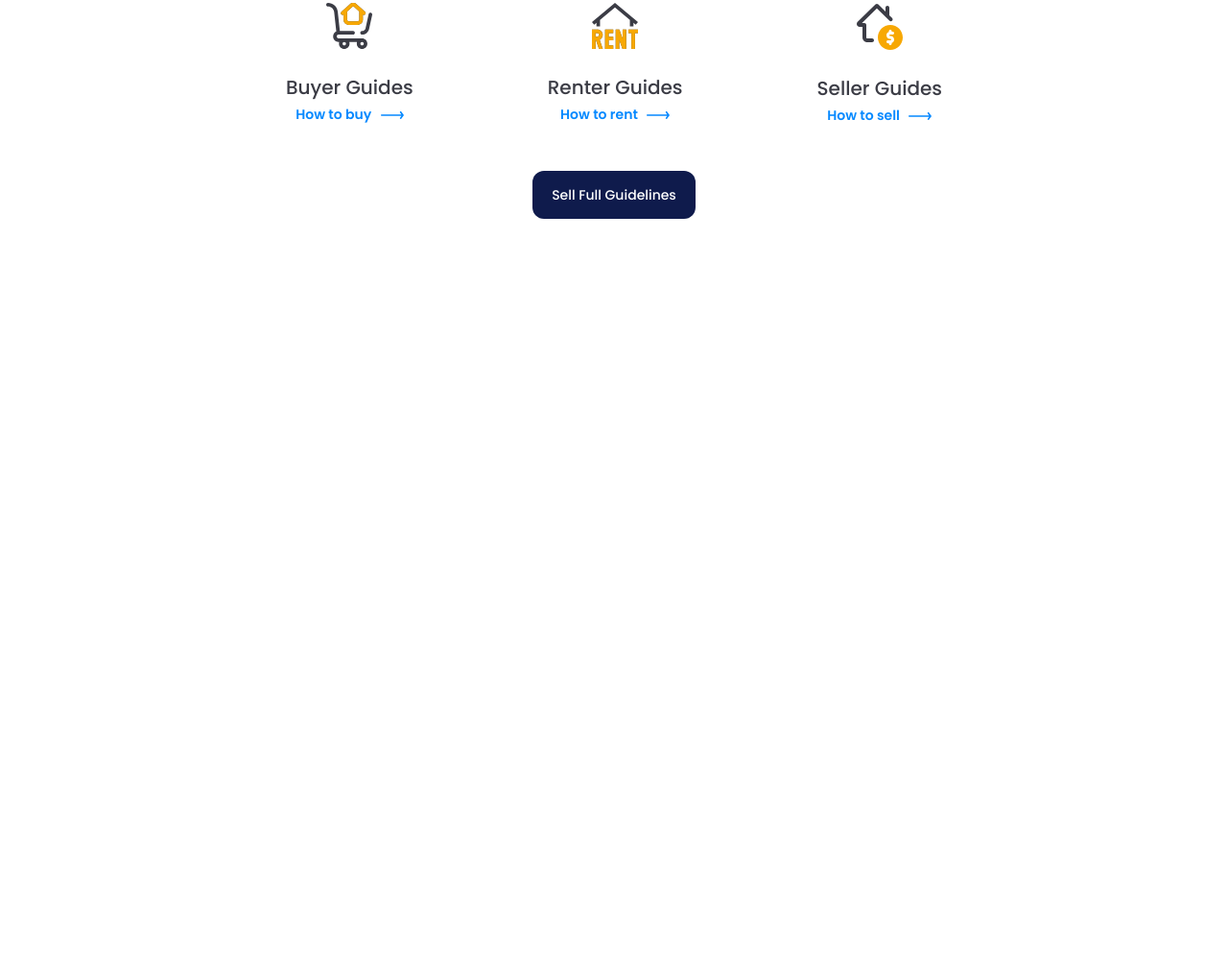
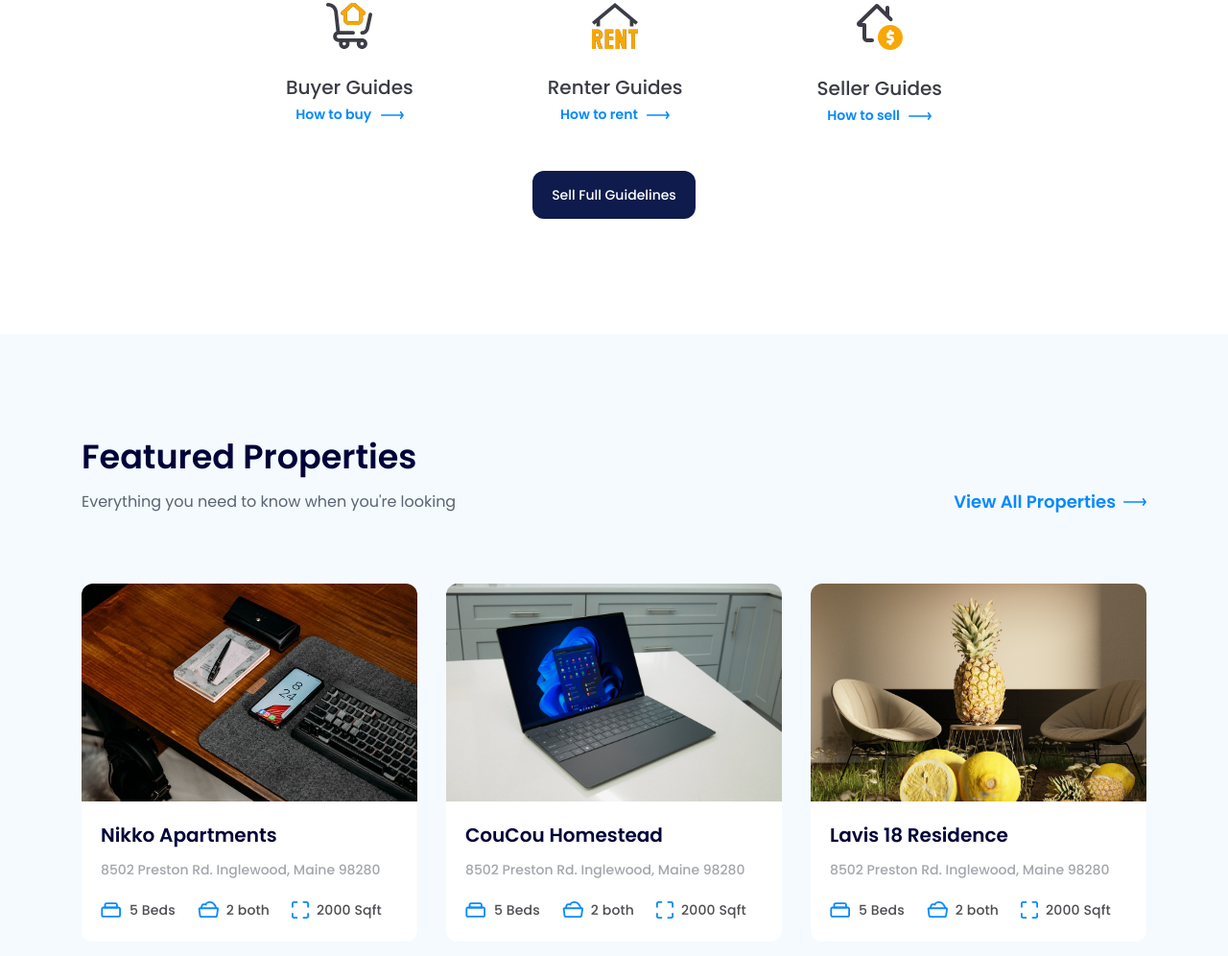
Before and after one commit to tom474/besnik_website, a plain HTML site: page index.html in a window 1280 px wide. Shown: the part 1528-2524 px from the top of the page at 96% size. Before the commit the page ends 1835 px from the top, so only its background shows below. Drawn offline with Linux system fonts and the light colour scheme.

Commit message:
Develop features section

```diff
--- a/assets/css/responsive.css
+++ b/assets/css/responsive.css
@@ -99,6 +99,14 @@
         flex: 1;
         margin: 0;
     }
+
+    .featured .list {
+        grid-template-columns: 1fr 1fr;
+    }
+
+    .stats .row {
+        flex-direction: column;
+    }
 }
 
 /* Tablet */
@@ -148,4 +156,18 @@
     .guide-cta {
         margin-top: 60px;
     }
+
+    .featured .link {
+        display: none;
+    }
+
+    .featured .list {
+        grid-template-columns: 1fr;
+    }
+
+    .featured .view-all {
+        display: flex;
+        justify-content: center;
+        margin-top: 60px;
+    }
 }
--- a/assets/css/styles.css
+++ b/assets/css/styles.css
@@ -271,3 +271,105 @@ a {
 .guide-cta .btn {
 	min-width: 170px;
 }
+
+/* ======== Featured ======== */
+.featured {
+    margin-top: 41px;
+    padding: 110px 0;
+    background: #f5fafe;
+}
+
+.featured .sub-title {
+    font-weight: 600;
+    font-size: 3.5rem;
+    line-height: 1;
+    color: #000339;
+}
+
+.featured .row {
+    display: flex;
+    justify-content: space-between;
+    margin-top: 15px;
+}
+
+.featured .desc {
+    font-weight: 400;
+    font-size: 1.6rem;
+    line-height: 1.88;
+    color: #5a6473;
+}
+
+.featured .link {
+    display: flex;
+    align-items: center;
+    font-weight: 600;
+    font-size: 1.8rem;
+    color: #0689ff;
+}
+
+.featured .link .arrow {
+    margin-left: 8px;
+}
+
+.featured .list {
+    display: grid;
+    grid-template-columns: repeat(3, 1fr);
+    gap: 30px;
+    margin-top: 70px;
+}
+
+.featured .item {
+    flex: 1;
+    background: #fff;
+    border-radius: 12px;
+}
+
+.featured .item .thumb {
+    width: 100%;
+    height: 227px;
+    object-fit: cover;
+    border-top-left-radius: 12px;
+    border-top-right-radius: 12px;
+}
+
+.featured .item .body {
+    padding: 17px 20px 24px;
+}
+
+.featured .item .title a {
+    font-weight: 600;
+    font-size: 2rem;
+    line-height: 1.5;
+    color: #000339;
+}
+
+.featured .item .desc {
+    margin-top: 11px;
+    font-weight: 500;
+    font-size: 1.4rem;
+    line-height: 1.5;
+    color: #a3a6ab;
+    word-break: break-all;
+}
+
+.featured .item .info {
+    display: flex;
+    align-items: center;
+    margin-top: 21px;
+}
+
+.featured .item .icon {
+    margin-left: 23px;
+}
+
+.featured .item .icon:first-child {
+    margin-left: 0;
+}
+
+.featured .item .label {
+    margin-left: 8px;
+    font-weight: 500;
+    font-size: 1.4rem;
+    letter-spacing: 0.01em;
+    color: #4d4d52;
+}
--- a/index.html
+++ b/index.html
@@ -217,6 +217,99 @@
 					</div>
 				</div>
 			</div>
+
+			<!-- Features -->
+			<div id="features" class="featured">
+				<div class="content">
+					<header>
+						<h2 class="sub-title">Featured Properties</h2>
+						<div class="row">
+							<p class="desc">Everything you need to know when you're looking</p>
+							<a href="#!" class="link">
+								<span>View All Properties</span>
+								<img src="./assets/img/arrow-right.svg" alt="Arrow right" class="arrow" />
+							</a>
+						</div>
+					</header>
+
+					<div class="list">
+						<!-- Featured item 1 -->
+						<div class="item">
+							<a href="#!">
+								<img src="./assets/img/featured-1.jpg" alt="Nikko Apartments" class="thumb" />
+							</a>
+							<div class="body">
+								<h3 class="title">
+									<a href="#!">Nikko Apartments</a>
+								</h3>
+								<p class="desc">8502 Preston Rd. Inglewood, Maine 98280</p>
+								<div class="info">
+									<img src="./assets/img/beds.svg" alt="" class="icon" />
+									<span class="label">5 Beds</span>
+
+									<img src="./assets/img/both.svg" alt="" class="icon" />
+									<span class="label">2 both</span>
+
+									<img src="./assets/img/sqft.svg" alt="" class="icon" />
+									<span class="label">2000 Sqft</span>
+								</div>
+							</div>
+						</div>
+
+						<!-- Featured item 2 -->
+						<div class="item">
+							<a href="#!">
+								<img src="./assets/img/featured-2.jpg" alt="CouCou Homestead" class="thumb" />
+							</a>
+							<div class="body">
+								<h3 class="title">
+									<a href="#!" class="line-clamp">CouCou Homestead</a>
+								</h3>
+								<p class="desc line-clamp" style="--line-clamp: 3">
+									8502 Preston Rd. Inglewood, Maine 98280
+								</p>
+								<div class="info">
+									<img src="./assets/img/beds.svg" alt="" class="icon" />
+									<span class="label">5 Beds</span>
+
+									<img src="./assets/img/both.svg" alt="" class="icon" />
+									<span class="label">2 both</span>
+
+									<img src="./assets/img/sqft.svg" alt="" class="icon" />
+									<span class="label">2000 Sqft</span>
+								</div>
+							</div>
+						</div>
+
+						<!-- Featured item 3 -->
+						<div class="item">
+							<a href="#!">
+								<img src="./assets/img/featured-3.jpg" alt="CouCou Homestead" class="thumb" />
+							</a>
+							<div class="body">
+								<h3 class="title">
+									<a href="#!">Lavis 18 Residence</a>
+								</h3>
+								<p class="desc">8502 Preston Rd. Inglewood, Maine 98280</p>
+								<div class="info">
+									<img src="./assets/img/beds.svg" alt="" class="icon" />
+									<span class="label">5 Beds</span>
+
+									<img src="./assets/img/both.svg" alt="" class="icon" />
+									<span class="label">2 both</span>
+
+									<img src="./assets/img/sqft.svg" alt="" class="icon" />
+									<span class="label">2000 Sqft</span>
+								</div>
+							</div>
+						</div>
+					</div>
+
+					<div class="view-all show-on-mobile">
+						<a href="#!" class="btn">View All Properties</a>
+					</div>
+				</div>
+			</div>
 		</main>
 		<script>
 			const pcNav = document.querySelector("#pc-nav");
```
